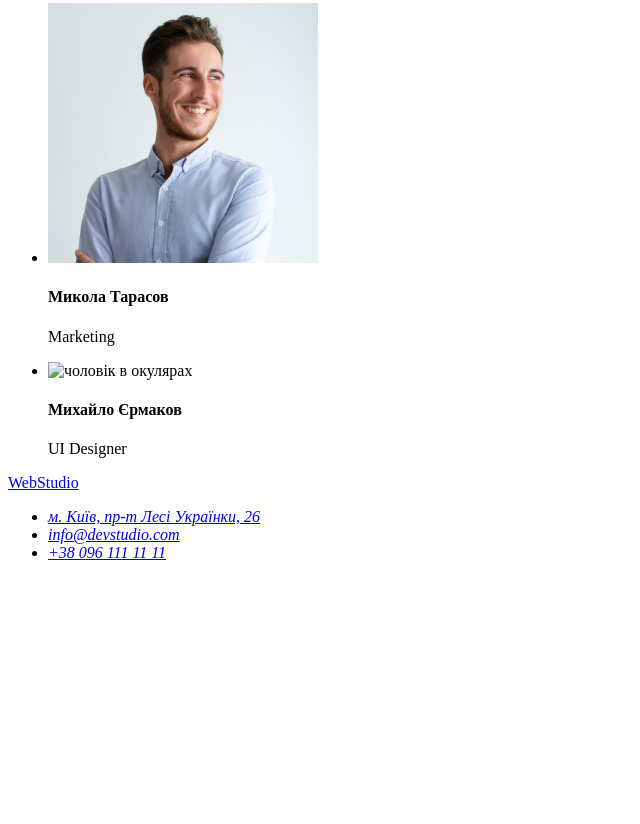
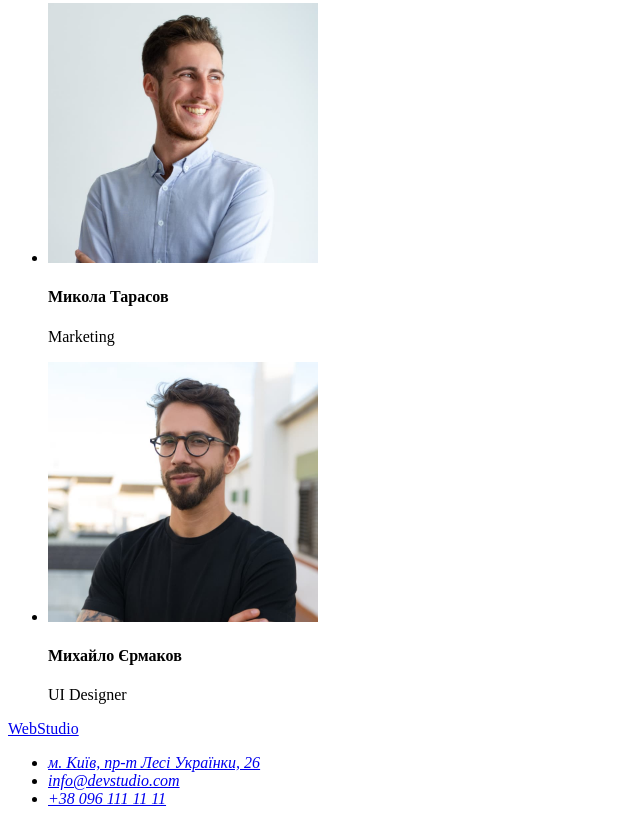
Before and after one commit to VovaKyrychuk/goit-markup-hw-01, a plain HTML site: page index.html in a window 1280 px wide. Shown: the part 2201-3025 px from the top of the page, without its empty margins (0-640 px from the left). Before the commit the page ends 2779 px from the top, so only its background shows below. Drawn offline with Linux system fonts and the light colour scheme; the site is published under a folder, as on GitHub Pages, so addresses that start at the root find nothing.

Commit message:
Update index.html

```diff
--- a/index.html
+++ b/index.html
@@ -109,7 +109,7 @@
           </li>
           <li>
             <img
-              src="/images/worker4.jpg"
+              src="./images/worker4.jpg"
               alt="чоловік в окулярах"
               width="270"
               height="260"
```
